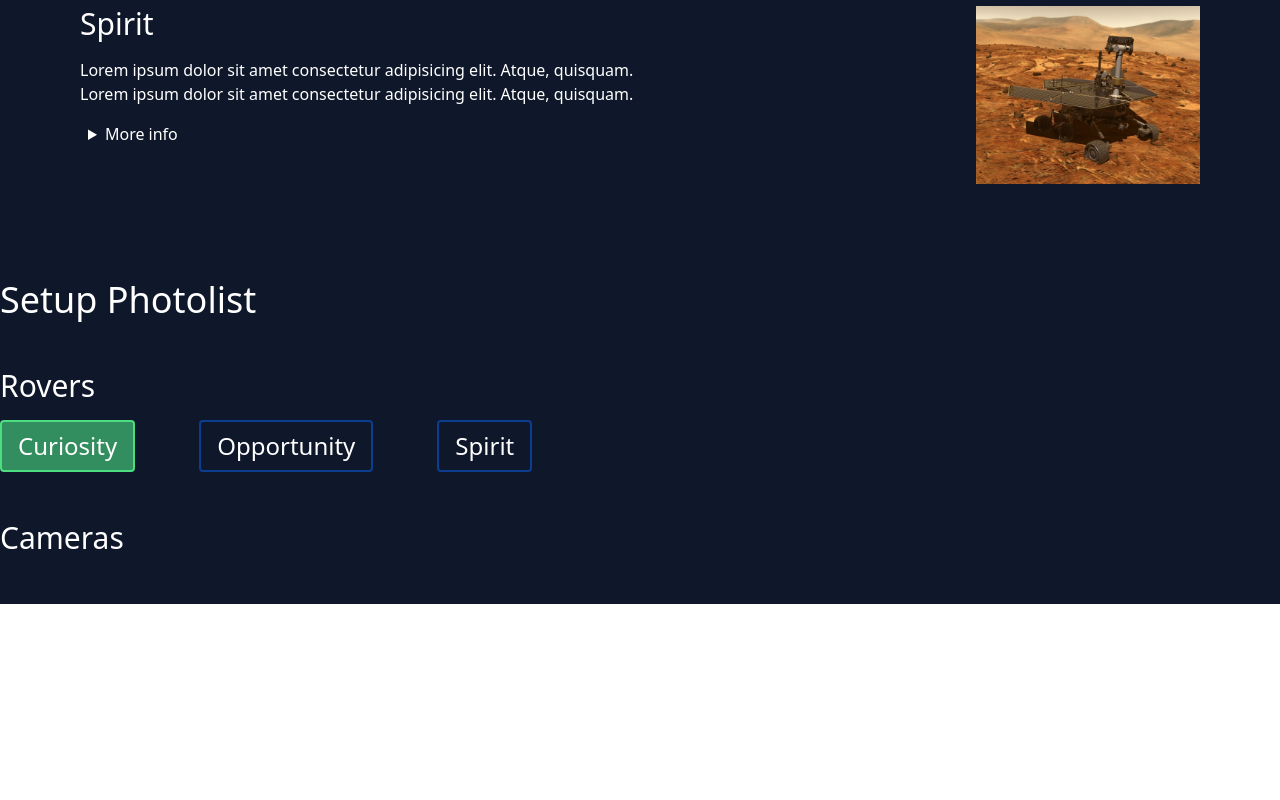
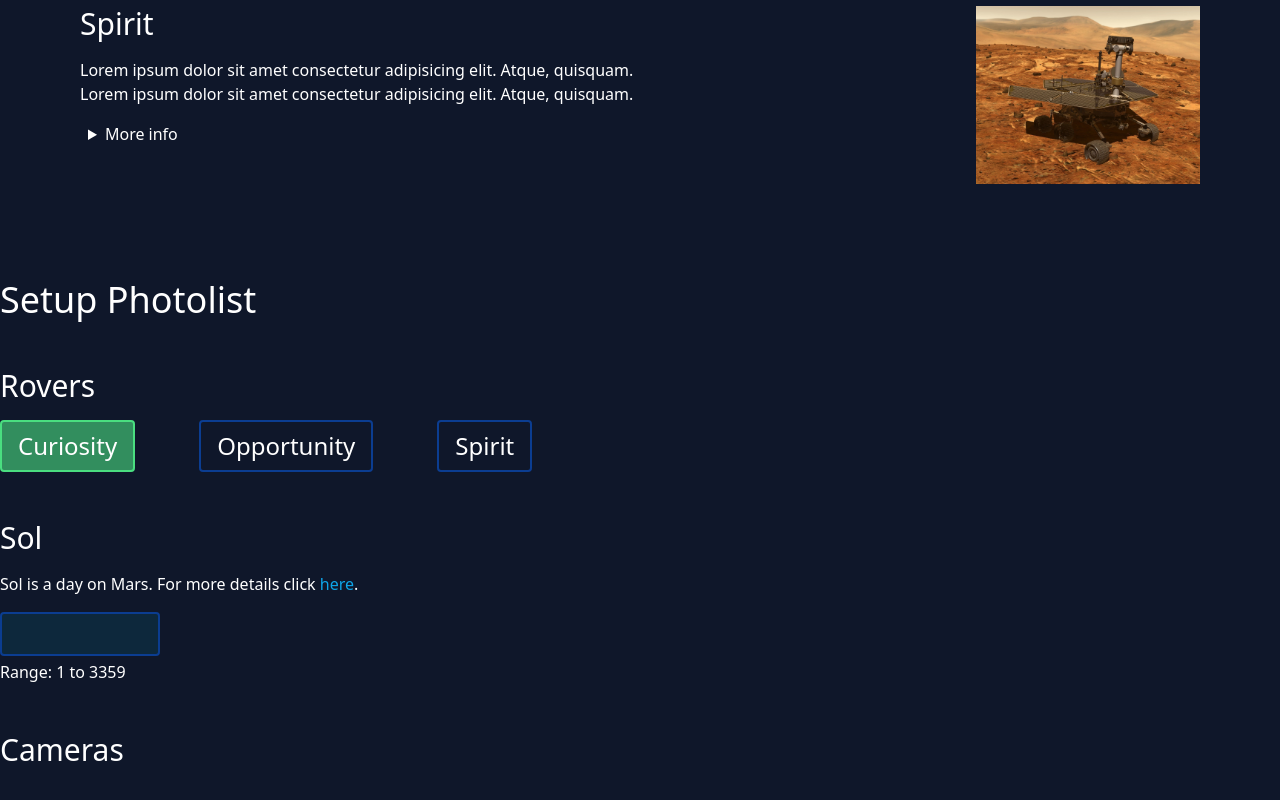
Before and after one commit to Wordllban/react-mars-rovers, a React (Create React App) app: page / in a window 1280 px wide. Shown: the part 1545-2345 px from the top of the page. Before the commit the page ends 2149 px from the top, so only its background shows below. Built offline with nearby package versions, Linux system fonts and the light colour scheme.

Commit message:
Styles & Features Styles: - simple semantic styles for new feature(margins, paddings for elements) Features: - added feature to select from which sol user want view Mars photos

```diff
--- a/src/components/select/Select.tsx
+++ b/src/components/select/Select.tsx
@@ -5,11 +5,24 @@ import { sol } from '../../types/types';
 export const Select = () => {
     const [rover, setRover] = useState<string | null | undefined>("curiosity");
     const [camera, setCamera] = useState<string | null | undefined>("")
-    const [sol, setSol] = useState<sol | null | undefined>("")
+    const [sol, setSol] = useState<sol | null | undefined>(1000)
 
     const roverHandler = (event: React.MouseEvent<HTMLButtonElement>) => {
        const newRover = (event.target as HTMLButtonElement).getAttribute("name");
        setRover(newRover);
+    }
+
+    const solHandler = (event: React.ChangeEvent<HTMLInputElement>) => {
+        const newSol: sol = event.target.value;
+
+        // validate input
+        if(newSol && Number(newSol) >= 3360) {
+            console.log("invalid sol input");
+            setSol(3359);
+            return;
+        }
+
+        setSol(newSol)
     }
 
     const cameraHandler = () => {
@@ -40,11 +53,23 @@ export const Select = () => {
                 </div>
 
                 <div>
-                    <h3 className=''></h3>
+                    <h3>Sol</h3>
+                    <p className='mb-4'>
+                        Sol is a day on Mars. For more details click
+                        <a href="https://en.wikipedia.org/wiki/Sol_(day_on_Mars)" className='text-sky-500'> here</a>.
+                    </p>
+                    <input type="number" min="1" max="3359" onChange={solHandler}
+                        className='mb-1 max-w-[10rem] w-full py-2 px-4 bg-cyan-500/10 border-2 border-nasa-blue rounded focus:outline-none focus:outline-sky-700'
+                    />
+                    { // warning for invalid sol input
+                       sol && sol >= 3359
+                       ? <p className='error text-nasa-red'>This is maximum Sol value. Range: 1 to 3359</p>
+                       : <p>Range: 1 to 3359</p>
+                    }
                 </div>
 
-                <div className=''>
-                    <h3 >Cameras</h3>
+                <div className='my-12'>
+                    <h3>Cameras</h3>
 
                 </div>
             </div>
```
